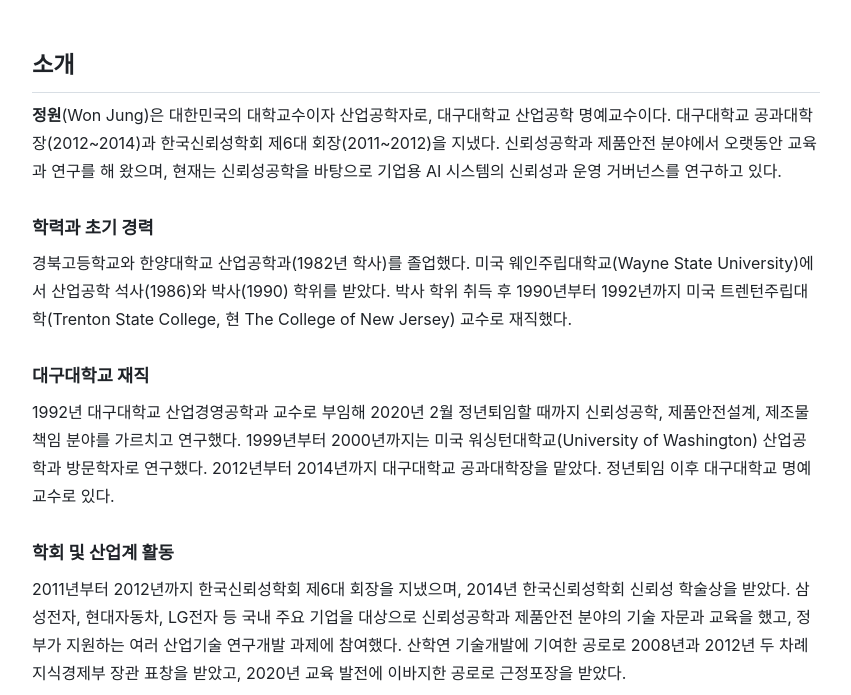
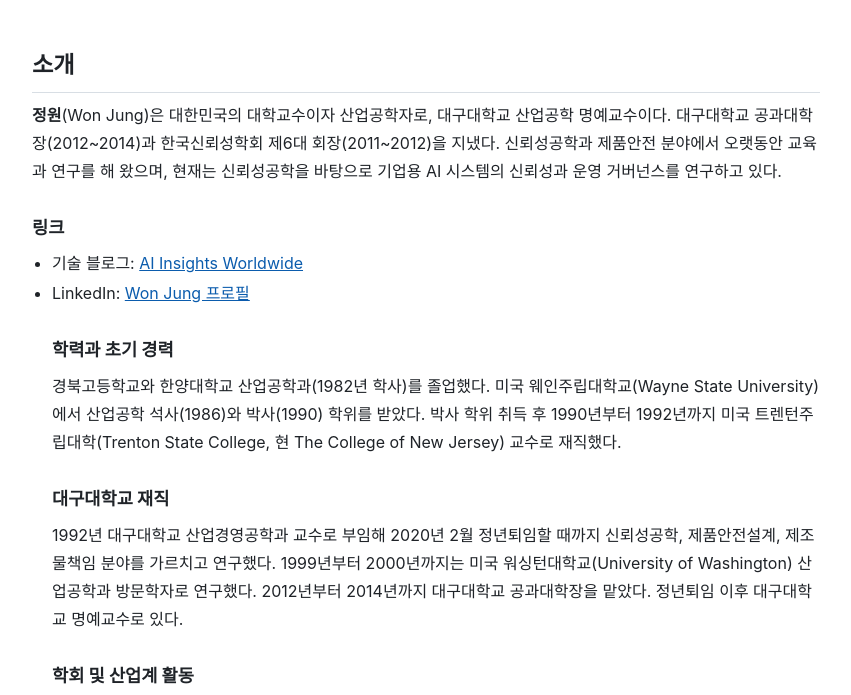
Before and after one commit to CodeJungLab/CodeJungLab.github.io, a plain HTML site: page index.html in a window 1280 px wide. Shown: the part 214-909 px from the top of the page, without its empty margins (214-1065 px from the left). Drawn offline with Linux system fonts and the light colour scheme.

Commit message:
Update index.html

```diff
--- a/index.html
+++ b/index.html
@@ -83,6 +83,12 @@
 <h2>소개</h2>
 
 <p><strong>정원</strong>(Won Jung)은 대한민국의 대학교수이자 산업공학자로, 대구대학교 산업공학 명예교수이다. 대구대학교 공과대학장(2012~2014)과 한국신뢰성학회 제6대 회장(2011~2012)을 지냈다. 신뢰성공학과 제품안전 분야에서 오랫동안 교육과 연구를 해 왔으며, 현재는 신뢰성공학을 바탕으로 기업용 AI 시스템의 신뢰성과 운영 거버넌스를 연구하고 있다.</p>
+
+</ul>
+<h3>링크</h3>
+<ul>
+<li>기술 블로그: <a href="https://playtechtrend.com/">AI Insights Worldwide</a></li>
+<li>LinkedIn: <a href="https://www.linkedin.com/in/won-jung-183031390/">Won Jung 프로필</a></li>
 
 <h3>학력과 초기 경력</h3>
 <p>경북고등학교와 한양대학교 산업공학과(1982년 학사)를 졸업했다. 미국 웨인주립대학교(Wayne State University)에서 산업공학 석사(1986)와 박사(1990) 학위를 받았다. 박사 학위 취득 후 1990년부터 1992년까지 미국 트렌턴주립대학(Trenton State College, 현 The College of New Jersey) 교수로 재직했다.</p>
```
